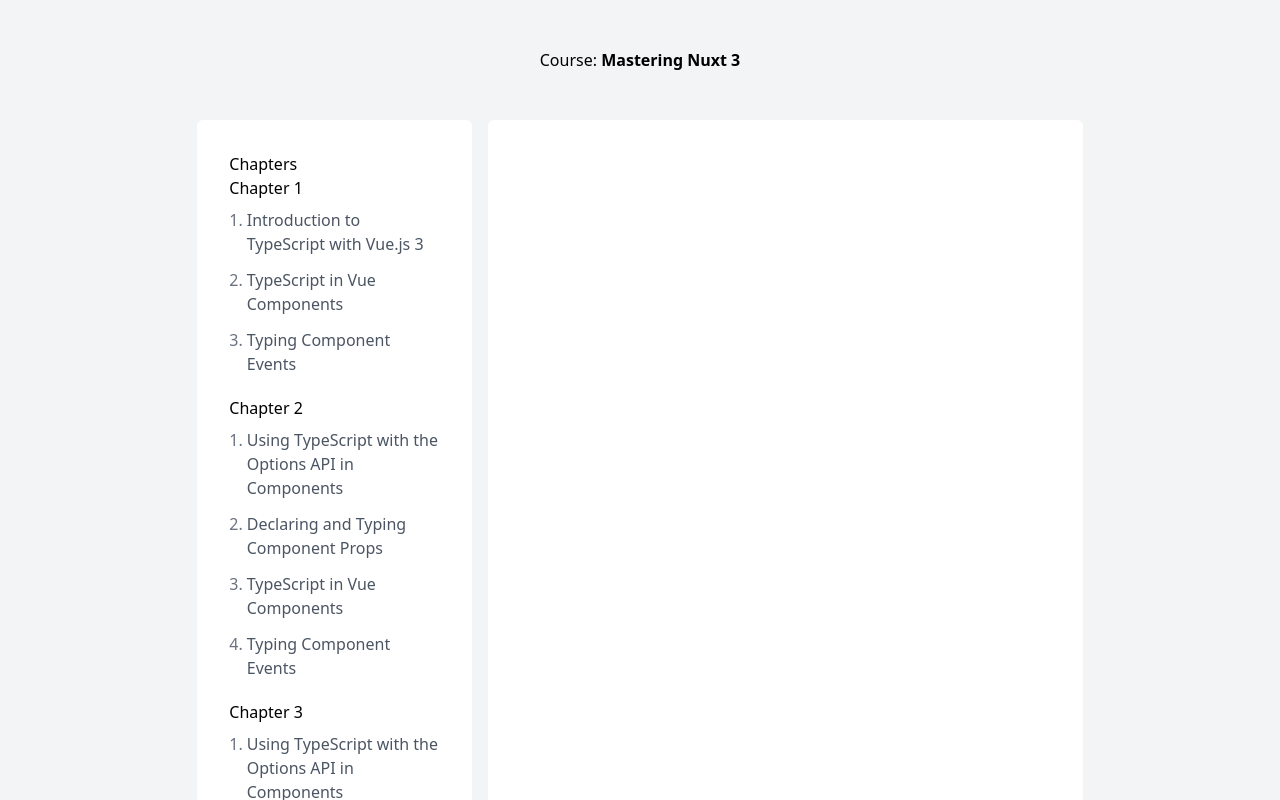
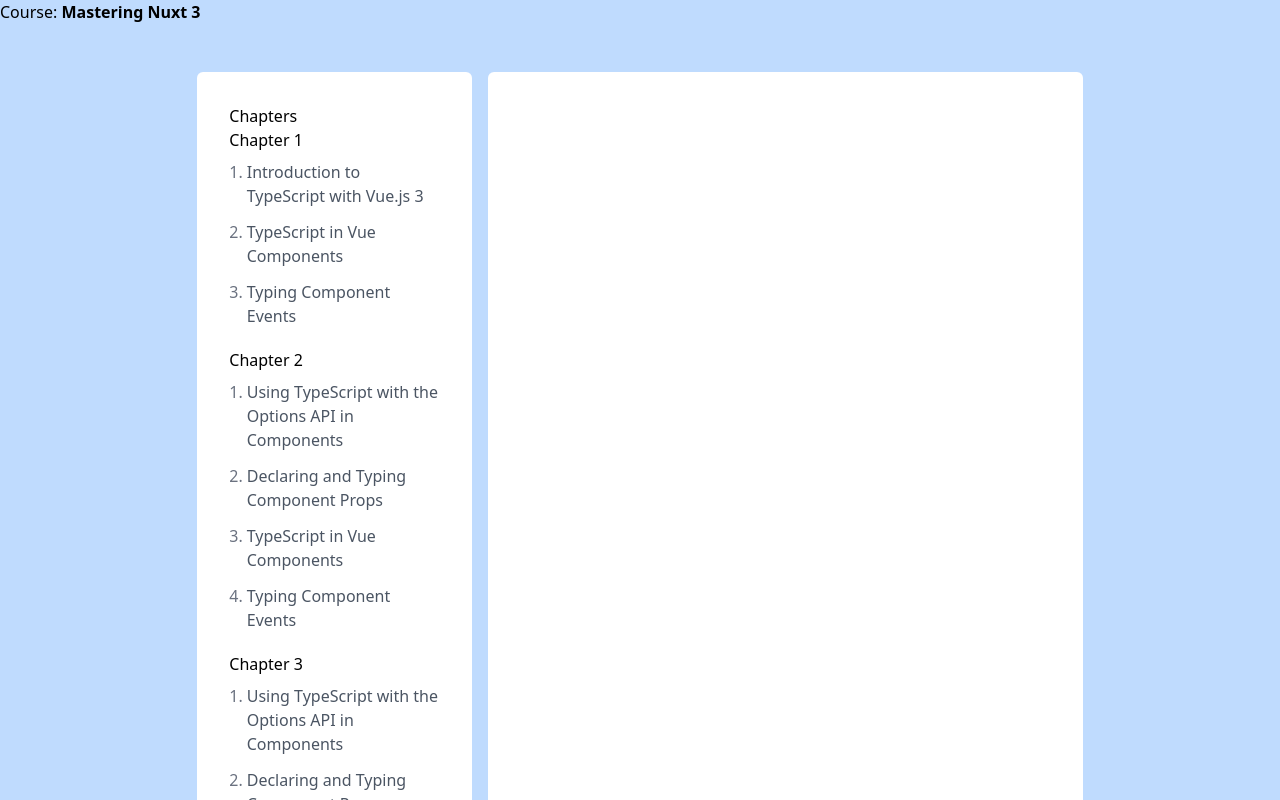
Before and after one commit to weijingbbb/nuxt3-study, a Nuxt app: page /course in a window 1280 px wide. Shown: the top 800 px of the page. Built offline with nearby package versions, Linux system fonts and the light colour scheme.

Commit message:
使用默认layouts和自定义layouts进行布局

```diff
--- a/app.vue
+++ b/app.vue
@@ -1,7 +1,7 @@
-
-
 <template>
   <div>
-    <NuxtPage />
+    <NuxtLayout name="custom">
+      <NuxtPage />
+    </NuxtLayout>
   </div>
 </template>
--- /dev/null
+++ b/layouts/custom.vue
@@ -0,0 +1,5 @@
+<template>
+    <div class="bg-blue-200 ">
+        <slot />
+    </div>
+</template>
--- /dev/null
+++ b/layouts/default.vue
@@ -0,0 +1,5 @@
+<template>
+    <div class="flex flex-col items-center w-full h-full min-h-screen p-12 bg-gray-100">
+        <slot />
+    </div>
+</template>
--- a/pages/course.vue
+++ b/pages/course.vue
@@ -1,5 +1,4 @@
 <template>
-    <div class="flex flex-col items-center w-full h-full min-h-screen p-12 bg-gray-100">
     <div class="mb-12 prose">
         <h1>
             <span class="font-medium">
@@ -8,15 +7,15 @@
             </span>
         </h1>
     </div>
+
     <div class="flex flex-row justify-center flex-grow">
         <div class="prose mr-4 p-8 bg-white rounded-md min-w-[20ch] max-w-[30ch] flex flex-col">
             <h3>Chapters</h3>
-                <!-- All the lessons for the course listed here -->
             <div class="flex flex-col mb-4 space-y-1" v-for="chapter in chapters" :key="chapter.slug">
                 <h4>{{ chapter.title }}</h4>
                 <NuxtLink v-for="(lesson, index) in chapter.lessons" :key="lesson.slug"
-                        class="flex flex-row px-4 py-1 -mx-4 space-x-1 font-normal prose-sm no-underline"
-                        :to="lesson.path" :class="{
+                    class="flex flex-row px-4 py-1 -mx-4 space-x-1 font-normal prose-sm no-underline" :to="lesson.path"
+                    :class="{
                         'text-blue-500':
                             lesson.path === $route.fullPath,
                         'text-gray-600':
@@ -32,7 +31,6 @@
             <NuxtPage />
         </div>
     </div>
-    </div>
 </template>
 
 <script setup>
```
Lines whose indentation alone changed are shown as unchanged.
